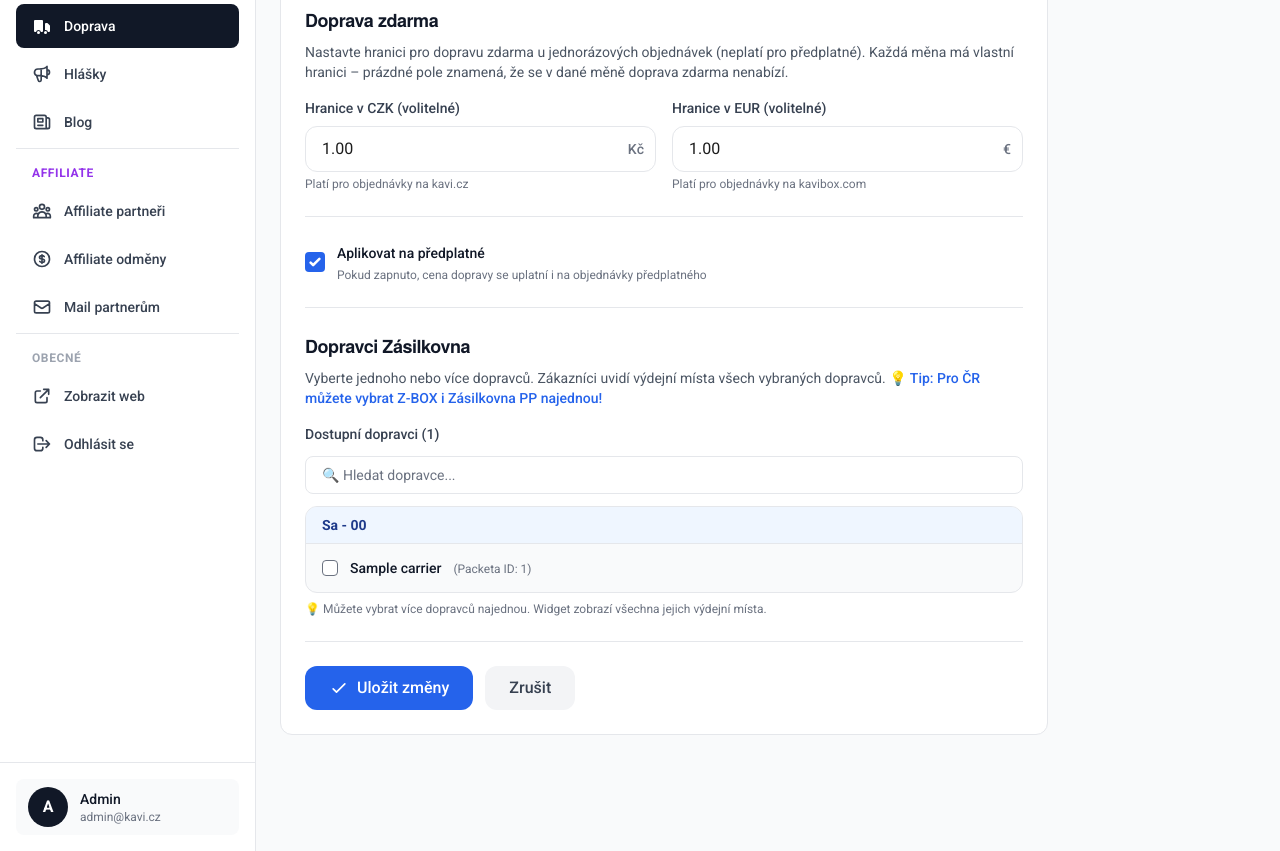
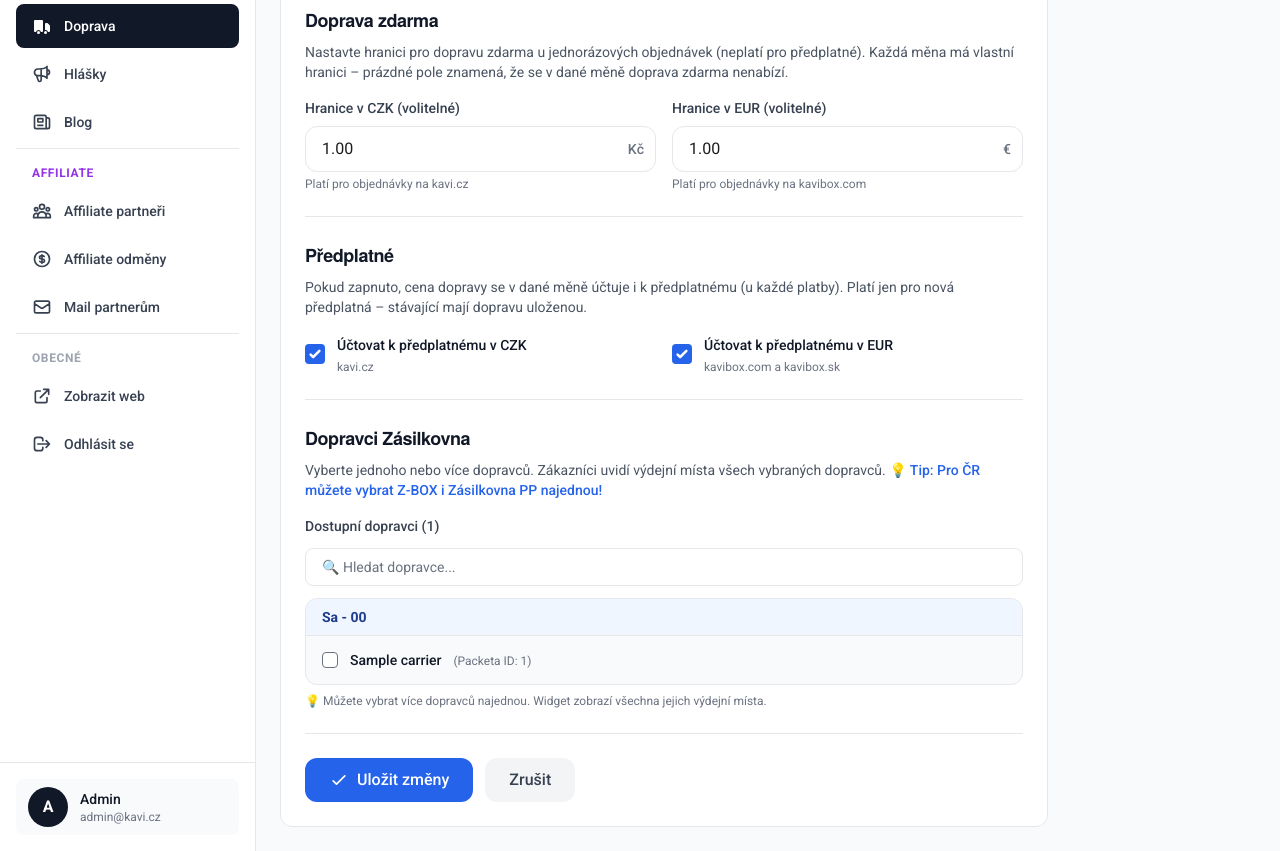
Before and after one commit to lukasslehofer-cz/Kavi, a Laravel app: page /admin/doprava/1/upravit in a window 1280 px wide. Shown: the part 756-1607 px from the top of the page. Run offline with Laravel 10, Linux system fonts and the light colour scheme; the visitor is signed in with stand-in values (Sample User, id 1); data comes from the database, SQL or seed files in the repository; tables that the repository leaves empty hold one stand-in row (values such as "Sample post"); style sheets or scripts are compiled from the project's sources; settings files or empty folders that the repository lacks are supplied; some libraries are stand-ins or nearby versions.

Commit message:
Doprava k předplatnému zvlášť pro CZK a EUR
EUR ceny předplatného počítají s dopravou, takže předplatné do ČR přes
kavibox.com nebo kavibox.sk bez dopravy vycházelo levněji než na kavi.cz.
Nový příznak applies_to_subscriptions_eur (admin Doprava: „Účtovat
k předplatnému v CZK / v EUR“); ČR zůstává v CZK zdarma, v EUR se účtuje
price_eur. Ostatní země přebírají nastavení z CZK. Týká se jen nových
předplatných, opakované platby berou uložené shipping_cost.

Co-Authored-By: Claude Opus 5.5 <noreply@anthropic.com>

```diff
--- a/app/Helpers/SubscriptionPricing.php
+++ b/app/Helpers/SubscriptionPricing.php
@@ -24,8 +24,9 @@ use App\Models\SubscriptionPayment;
  *    běží mimo request zákazníka, takže CurrencyHelper::code() by tam vrátil měnu
  *    podle hostname serveru.
  * 4. Doprava se účtuje u KAŽDÉ platby, ne jen u první. Sloupec shipping_cost je už
- *    0 pro země, kde se doprava k předplatnému neúčtuje (ShippingRate::calculateShipping
- *    respektuje applies_to_subscriptions), takže tady se na to není potřeba ptát znovu.
+ *    0 pro země, kde se doprava k předplatnému v měně předplatného neúčtuje
+ *    (ShippingRate::calculateShipping → appliesToSubscriptionsFor, zvlášť CZK a EUR),
+ *    takže tady se na to není potřeba ptát znovu.
  */
 class SubscriptionPricing
 {
--- a/app/Http/Controllers/Admin/ShippingRateController.php
+++ b/app/Http/Controllers/Admin/ShippingRateController.php
@@ -51,6 +51,7 @@ class ShippingRateController extends Controller
             'price_czk' => 'required|numeric|min:0',
             'price_eur' => 'required|numeric|min:0',
             'applies_to_subscriptions' => 'required|boolean',
+            'applies_to_subscriptions_eur' => 'required|boolean',
             'free_shipping_threshold_czk' => 'nullable|numeric|min:0',
             'free_shipping_threshold_eur' => 'nullable|numeric|min:0',
             'packeta_carrier_ids' => 'nullable|array',
@@ -63,6 +64,7 @@ class ShippingRateController extends Controller
         $validated['available_on_com'] = $request->has('available_on_com') && $request->available_on_com == '1';
         $validated['available_on_sk'] = $request->has('available_on_sk') && $request->available_on_sk == '1';
         $validated['applies_to_subscriptions'] = $request->has('applies_to_subscriptions') && $request->applies_to_subscriptions == '1';
+        $validated['applies_to_subscriptions_eur'] = $request->has('applies_to_subscriptions_eur') && $request->applies_to_subscriptions_eur == '1';
 
         // Handle nullable fields
         if (empty($validated['free_shipping_threshold_czk'])) {
--- a/app/Models/ShippingRate.php
+++ b/app/Models/ShippingRate.php
@@ -20,6 +20,7 @@ class ShippingRate extends Model
         'price_czk',
         'price_eur',
         'applies_to_subscriptions',
+        'applies_to_subscriptions_eur',
         'free_shipping_threshold_czk',
         'free_shipping_threshold_eur',
         'packeta_carrier_id',
@@ -32,6 +33,7 @@ class ShippingRate extends Model
         'available_on_com' => 'boolean',
         'available_on_sk' => 'boolean',
         'applies_to_subscriptions' => 'boolean',
+        'applies_to_subscriptions_eur' => 'boolean',
         'price_czk' => 'decimal:2',
         'price_eur' => 'decimal:2',
         'free_shipping_threshold_czk' => 'decimal:2',
@@ -68,6 +70,19 @@ class ShippingRate extends Model
             : $this->free_shipping_threshold_czk;
 
         return $threshold !== null && (float) $threshold > 0 ? (float) $threshold : null;
+    }
+
+    /**
+     * Účtuje se doprava k předplatnému v dané měně?
+     *
+     * applies_to_subscriptions platí pro CZK (kavi.cz), applies_to_subscriptions_eur
+     * pro EUR (kavibox.com a kavibox.sk) – EUR ceny předplatného počítají s dopravou.
+     */
+    public function appliesToSubscriptionsFor(?string $currency = null): bool
+    {
+        return strtoupper($currency ?: CurrencyHelper::code()) === 'EUR'
+            ? (bool) $this->applies_to_subscriptions_eur
+            : (bool) $this->applies_to_subscriptions;
     }
 
     /**
@@ -130,8 +145,8 @@ class ShippingRate extends Model
      */
     public function calculateShipping(float $subtotal, bool $isSubscription = false, ?string $currency = null): float
     {
-        // If shipping doesn't apply to subscriptions and this is a subscription, return 0
-        if ($isSubscription && !$this->applies_to_subscriptions) {
+        // Doprava se k předplatnému v této měně neúčtuje (admin Doprava, zvlášť CZK a EUR)
+        if ($isSubscription && ! $this->appliesToSubscriptionsFor($currency)) {
             return 0;
         }
 
--- a/database/seeders/ShippingRateSeeder.php
+++ b/database/seeders/ShippingRateSeeder.php
@@ -321,6 +321,9 @@ class ShippingRateSeeder extends Seeder
         ];
 
         foreach ($rates as $rate) {
+            // V EUR se doprava k předplatnému účtuje i do ČR – EUR ceny počítají s dopravou
+            $rate['applies_to_subscriptions_eur'] = $rate['country_code'] === 'CZ' || $rate['applies_to_subscriptions'];
+
             ShippingRate::updateOrCreate(
                 ['country_code' => $rate['country_code']],
                 $rate
--- a/resources/views/admin/shipping/edit.blade.php
+++ b/resources/views/admin/shipping/edit.blade.php
@@ -234,8 +234,13 @@
                 </div>
             </div>
 
-            <!-- Subscription Checkbox -->
+            <!-- Subscription Checkboxes (zvlášť CZK a EUR) -->
             <div class="mb-6 pb-6 border-b border-gray-200">
+                <h4 class="text-lg font-bold text-gray-900 mb-2">Předplatné</h4>
+                <p class="text-sm text-gray-600 mb-4">Pokud zapnuto, cena dopravy se v dané měně účtuje i k předplatnému (u každé platby). Platí jen pro nová předplatná – stávající mají dopravu uloženou.</p>
+
+                <div class="grid grid-cols-1 md:grid-cols-2 gap-4">
+                    <div>
                         <label class="flex items-center gap-3 cursor-pointer">
                             <input type="hidden" name="applies_to_subscriptions" value="0">
                             <input
@@ -246,13 +251,35 @@
                                 class="w-5 h-5 text-blue-600 rounded focus:ring-2 focus:ring-blue-500 focus:ring-offset-2 cursor-pointer"
                             >
                             <div>
-                        <span class="text-sm font-medium text-gray-900">Aplikovat na předplatné</span>
-                        <p class="text-xs text-gray-500 mt-0.5">Pokud zapnuto, cena dopravy se uplatní i na objednávky předplatného</p>
+                                <span class="text-sm font-medium text-gray-900">Účtovat k předplatnému v CZK</span>
+                                <p class="text-xs text-gray-500 mt-0.5">kavi.cz</p>
                             </div>
                         </label>
                         @error('applies_to_subscriptions')
                             <p class="text-red-600 text-sm mt-1">{{ $message }}</p>
                         @enderror
+                    </div>
+
+                    <div>
+                        <label class="flex items-center gap-3 cursor-pointer">
+                            <input type="hidden" name="applies_to_subscriptions_eur" value="0">
+                            <input
+                                type="checkbox"
+                                name="applies_to_subscriptions_eur"
+                                value="1"
+                                {{ old('applies_to_subscriptions_eur', $rate->applies_to_subscriptions_eur) ? 'checked' : '' }}
+                                class="w-5 h-5 text-blue-600 rounded focus:ring-2 focus:ring-blue-500 focus:ring-offset-2 cursor-pointer"
+                            >
+                            <div>
+                                <span class="text-sm font-medium text-gray-900">Účtovat k předplatnému v EUR</span>
+                                <p class="text-xs text-gray-500 mt-0.5">kavibox.com a kavibox.sk</p>
+                            </div>
+                        </label>
+                        @error('applies_to_subscriptions_eur')
+                            <p class="text-red-600 text-sm mt-1">{{ $message }}</p>
+                        @enderror
+                    </div>
+                </div>
             </div>
 
             <!-- Packeta Carriers (Multiple Selection) -->
```
Also changed, not shown: resources/views/admin/shipping/index.blade.php (+8 -10 lines), database/migrations/2026_11_28_100000_add_applies_to_subscriptions_eur_to_shipping_rates.php (added). Lines whose indentation alone changed are shown as unchanged.
